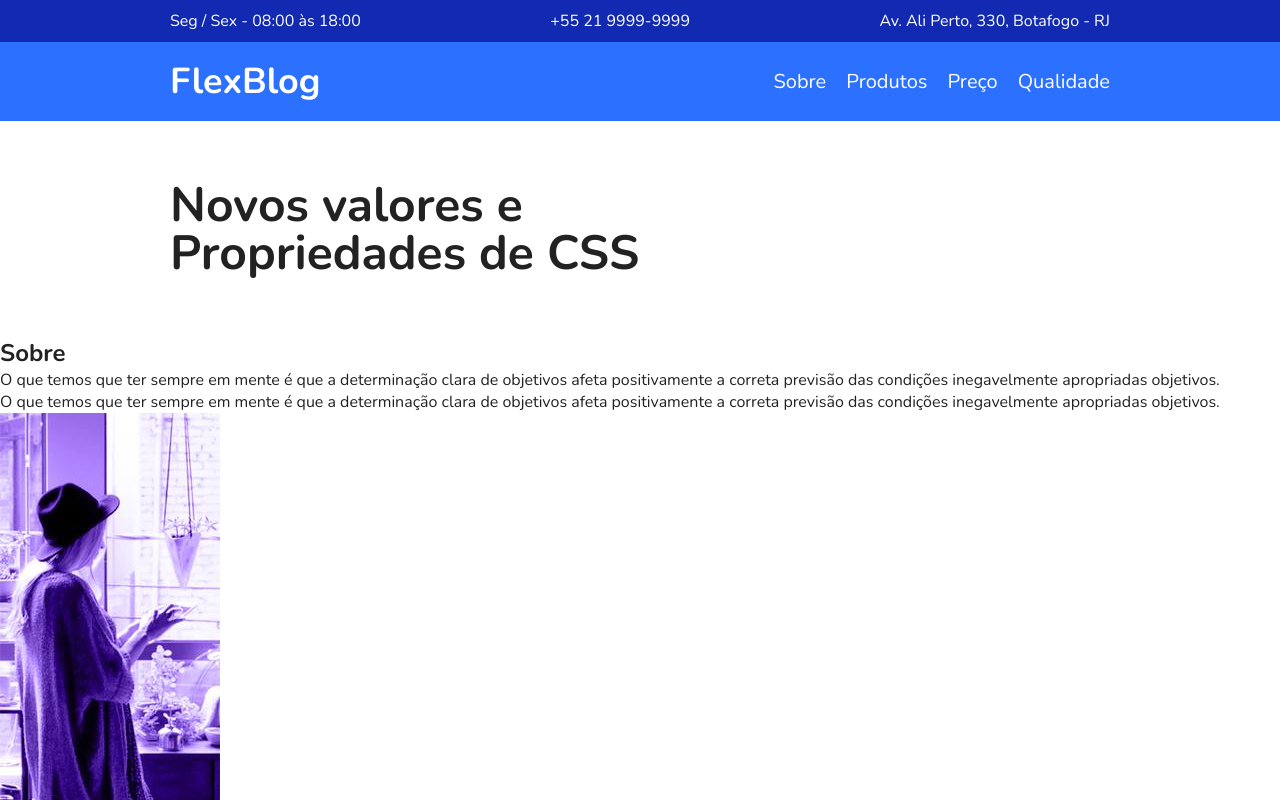
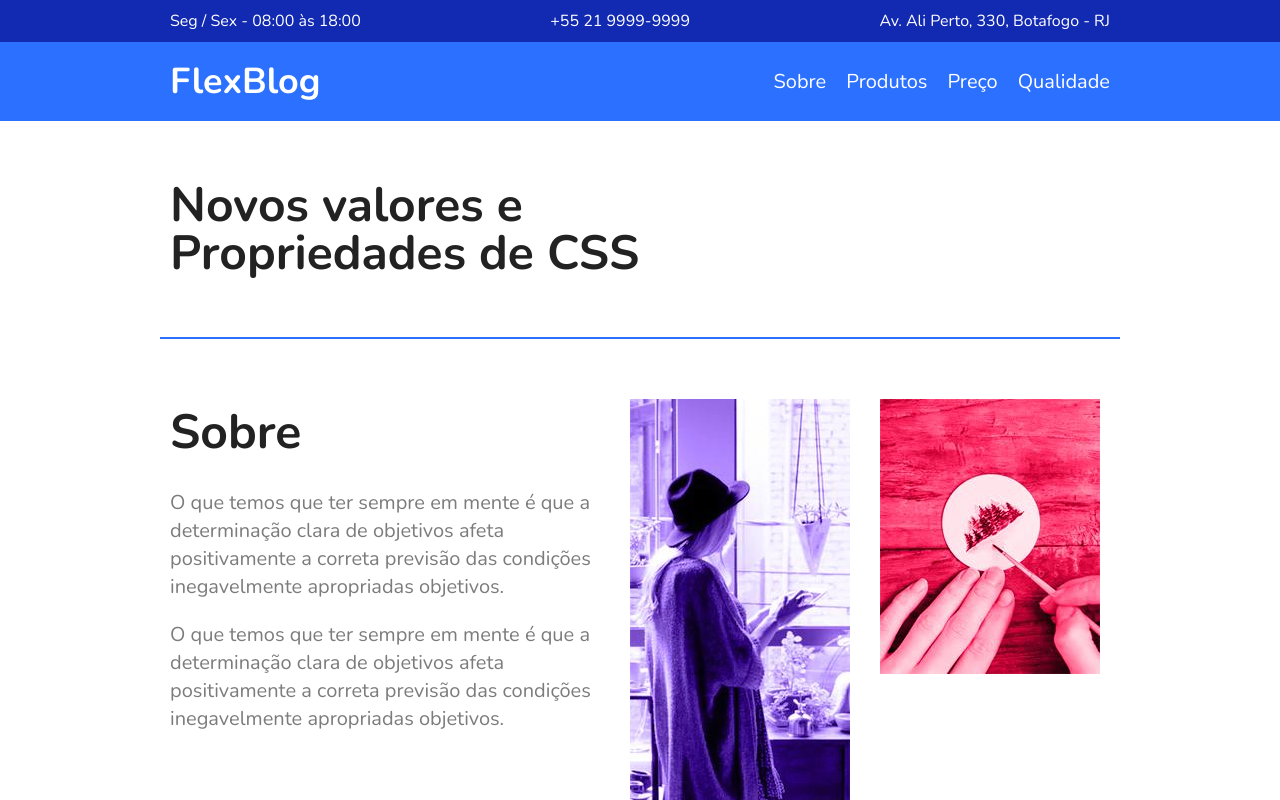
Before and after one commit to viniciusarashiro/FlexBlog, a plain HTML site: page index.html in a window 1280 px wide. Shown: the top 800 px of the page. Drawn offline with nearby package versions, Linux system fonts and the light colour scheme.

Commit message:
feat: sobre css

```diff
--- a/css/style.css
+++ b/css/style.css
@@ -96,3 +96,37 @@ img {
   margin: 0 auto;
   padding: 60px 10px;
 }
+
+/* Sobre */
+
+.sobre {
+  border-top: 2px solid #2c70ff;
+  border-bottom: 2px solid #2c70ff;
+  max-width: 960px;
+  margin: 0 auto;
+  padding: 60px 0;
+  display: flex;
+  flex-wrap: wrap;
+}
+
+.sobre-info {
+  flex: 2 1 300px;
+  margin: 0 10px;
+}
+
+.sobre-info h1 {
+  font-size: 3em;
+  margin-bottom: .5em;
+}
+
+.sobre-info p {
+  font-size: 1.25em;
+  line-height: 1.4;
+  margin-bottom: 1em;
+  color: #7c7c7c;
+}
+
+.sobre-img {
+  flex: 1 1 160px;
+  margin: 0 10px;
+}
```
